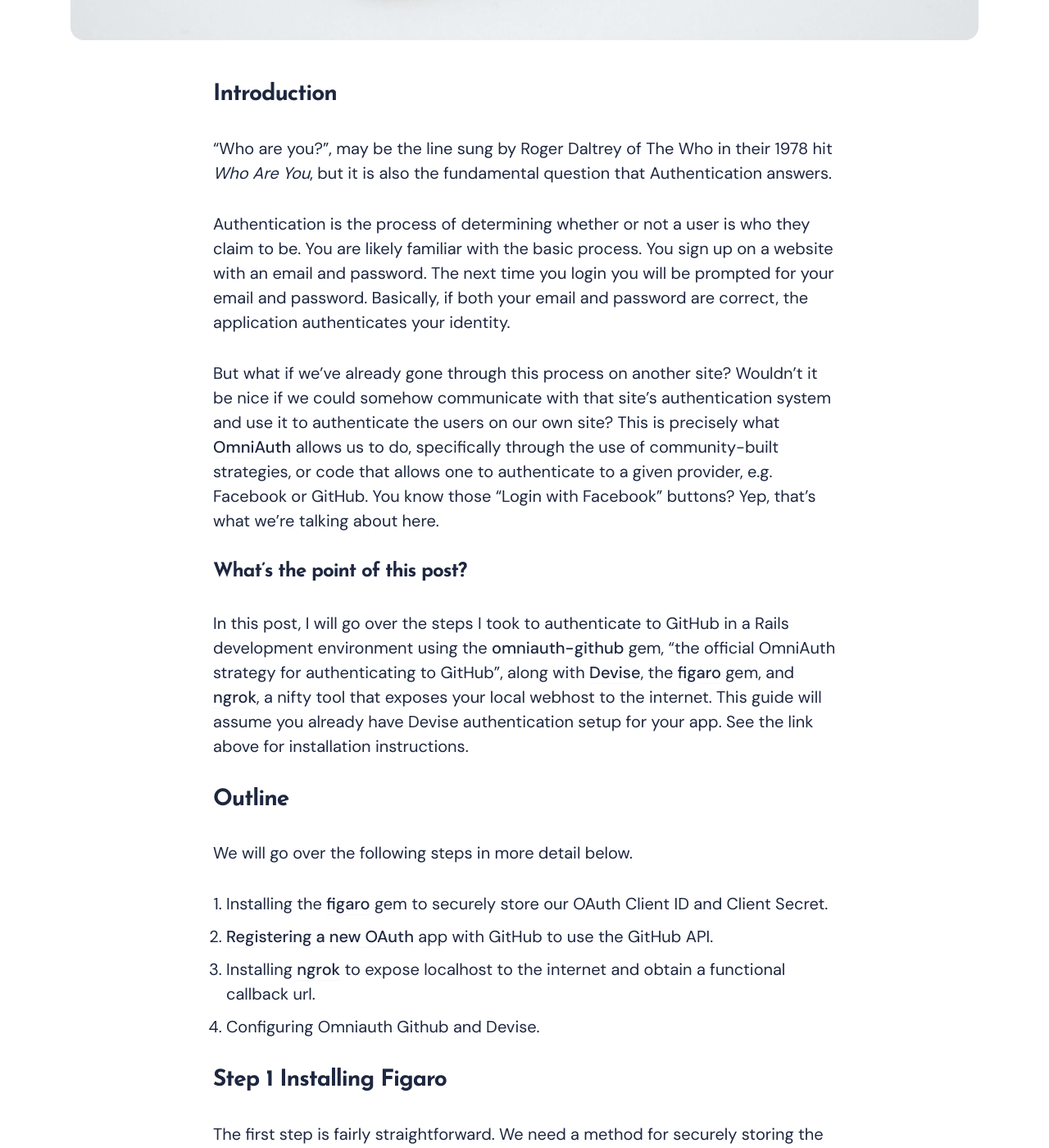
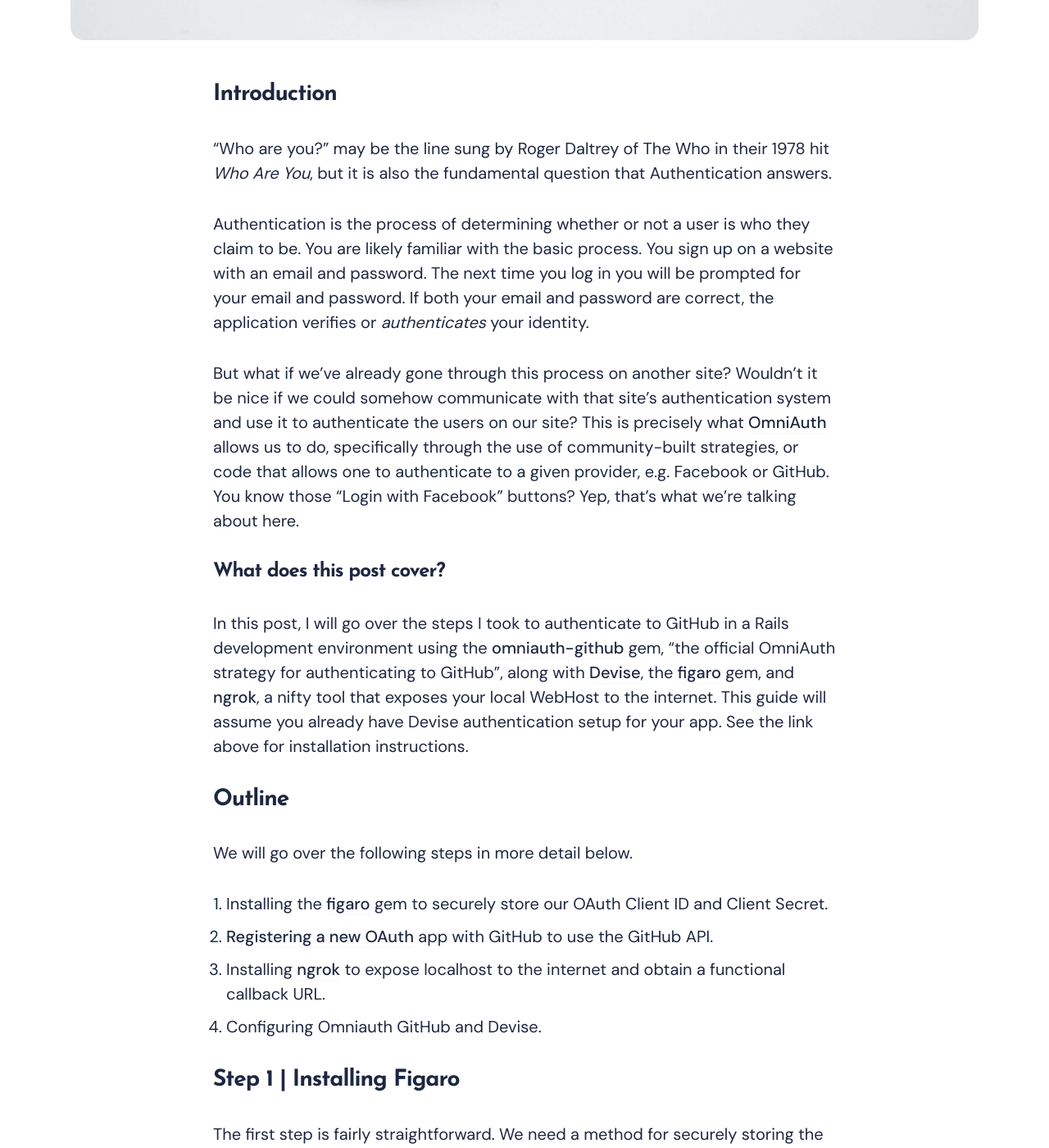
Before and after one commit to joe-mccann-dev/portfolio, a Jekyll site: the page built from _posts/2021-12-29-setting-up-omniauth-authentication-in-development.md, in a window 1280 px wide and 1400 px high, scrolled down 1197 px. Shown: the whole window at 82% size. Built offline with Jekyll 4.4.1, drawn with Linux system fonts in a browser that asks for light colours; nearby versions of some CDN libraries; some of the changed text lies outside the part shown.

Commit message:
Minor additions. Spelling and grammar fixes.

```diff
--- a/_posts/2021-12-29-setting-up-omniauth-authentication-in-development.md
+++ b/_posts/2021-12-29-setting-up-omniauth-authentication-in-development.md
@@ -9,15 +9,15 @@ comments: true
 
 ## Introduction
 
-"Who are you?", may be the line sung by Roger Daltrey of The Who in their 1978 hit _Who Are You_, but it is also the fundamental question that Authentication answers.
+"Who are you?" may be the line sung by Roger Daltrey of The Who in their 1978 hit _Who Are You_, but it is also the fundamental question that Authentication answers.
 
-Authentication is the process of determining whether or not a user is who they claim to be. You are likely familiar with the basic process. You sign up on a website with an email and password. The next time you login you will be prompted for your email and password. Basically, if both your email and password are correct, the application authenticates your identity.
+Authentication is the process of determining whether or not a user is who they claim to be. You are likely familiar with the basic process. You sign up on a website with an email and password. The next time you log in you will be prompted for your email and password. If both your email and password are correct, the application verifies or _authenticates_ your identity.
 
-But what if we've already gone through this process on another site? Wouldn't it be nice if we could somehow communicate with that site's authentication system and use it to authenticate the users on our own site? This is precisely what [OmniAuth](https://github.com/omniauth/omniauth) allows us to do, specifically through the use of community-built strategies, or code that allows one to authenticate to a given provider, e.g. Facebook or GitHub. You know those "Login with Facebook" buttons? Yep, that's what we're talking about here.
+But what if we've already gone through this process on another site? Wouldn't it be nice if we could somehow communicate with that site's authentication system and use it to authenticate the users on our site? This is precisely what [OmniAuth](https://github.com/omniauth/omniauth) allows us to do, specifically through the use of community-built strategies, or code that allows one to authenticate to a given provider, e.g. Facebook or GitHub. You know those "Login with Facebook" buttons? Yep, that's what we're talking about here.
 
-### What's the point of this post?
+### What does this post cover?
 
-In this post, I will go over the steps I took to authenticate to GitHub in a Rails development environment using the [omniauth-github](https://github.com/omniauth/omniauth-github) gem, "the official OmniAuth strategy for authenticating to GitHub", along with [Devise](https://github.com/heartcombo/devise), the [figaro](https://github.com/laserlemon/figaro) gem, and [ngrok](https://ngrok.com/), a nifty tool that exposes your local webhost to the internet. This guide will assume you already have Devise authentication setup for your app. See the link above for installation instructions.
+In this post, I will go over the steps I took to authenticate to GitHub in a Rails development environment using the [omniauth-github](https://github.com/omniauth/omniauth-github) gem, "the official OmniAuth strategy for authenticating to GitHub", along with [Devise](https://github.com/heartcombo/devise), the [figaro](https://github.com/laserlemon/figaro) gem, and [ngrok](https://ngrok.com/), a nifty tool that exposes your local WebHost to the internet. This guide will assume you already have Devise authentication setup for your app. See the link above for installation instructions.
 
 ## Outline
 
@@ -25,39 +25,39 @@ We will go over the following steps in more detail below.
 
 1. Installing the [figaro](https://github.com/laserlemon/figaro) gem to securely store our OAuth Client ID and Client Secret.
 2. [Registering a new OAuth](https://github.com/settings/developers) app with GitHub to use the GitHub API.
-3. Installing [ngrok](https://dashboard.ngrok.com/get-started/setup) to expose localhost to the internet and obtain a functional callback url.
-4. Configuring Omniauth Github and Devise.
+3. Installing [ngrok](https://dashboard.ngrok.com/get-started/setup) to expose localhost to the internet and obtain a functional callback URL.
+4. Configuring Omniauth GitHub and Devise.
 
-## Step 1 Installing Figaro
+## Step 1 | Installing Figaro
 
-The first step is fairly straightforward. We need a method for securely storing the keys we will obtain in Step 2. Figaro does this by creating a `config/application.yml` file and checks it out of version control. This way your secret key will never be pushed to GitHub and will stay on your local machine.
+The first step is fairly straightforward. We need a method for securely storing the keys we will obtain in Step 2. Figaro does this by creating a `config/application.yml` file and adding it to `.gitignore`. This way your secret key will never be pushed to GitHub and will stay on your local machine.
 
-To install figaro:
+To install Figaro:
 
-  1. Add it your your Gemfile: `gem 'figaro'`
+  1. Add it your Gemfile: `gem 'figaro'`
   2. Run `bundle install`
   3. Install figaro: `bundle exec figaro install`
 
 See the gem [documentation](https://github.com/laserlemon/figaro) for more details. This is all for now. We will return to the `config/application.yml` file generated by `bundle exec figaro install` after we register a new OAuth app on GitHub (Step 2).
 
-## Step 2 Registering an OAuth App with GitHub
+## Step 2 | Registering an OAuth App with GitHub
 
-In order to authenticate to GitHub, we must tell GitHub who we are and that we will be requesting information from its API. To do this, we must register our application as a new OAuth app. Navigate to [GitHub](https://github.com). Login and under your profile picture, click on Settings. Scroll down a bit and click on Developer Settings. Click on OAuth Apps, and finally "New OAuth App".
+To authenticate to GitHub, we must tell GitHub who we are and that we will be requesting information from its API. To do this, we must register our application as a new OAuth app. Navigate to [GitHub](https://github.com). Login and under your profile picture, click on Settings. Scroll down a bit and click on Developer Settings. Click on OAuth Apps, and finally "New OAuth App".
 
 1. Name your application
 2. Under "Homepage URL", enter `http://localhost:3000` as this is the homepage of your application in development.
 3. For "Authorization callback URL", we will need to pause and refer to Step 3.
 4. Return here after completing Step 3, Installing ngrok.
 
-## Step 3 Installing Ngrok
+## Step 3 | Installing Ngrok
 
 ### why install ngrok?
 
 - ngrok is a tool that exposes a local web server to the internet. The colloquial term for this is a _tunnel_.
-- ngrok allows us to use a callback url in development.
-- The callback url is essentially where a user is redirected after authenticating to the third party service, in this case the GitHub API via the omniauth-github library.
-- GitHub requires that this url be a public url, thus the need for a tool like ngrok.
-- After our application, located at `localhost:3000` sends a request for authentication to the GitHub API, GitHub "calls back" our publicly exposed webhost's url and our application now has an authenticated user.
+- ngrok allows us to use a callback URL in development.
+- The callback URL is essentially where a user is redirected after authenticating to the third party service, in this case, the GitHub API via the omniauth-github library.
+- GitHub requires that this URL be public, thus the need for a tool like ngrok.
+- After our application, located at `localhost:3000` sends a request for authentication to the GitHub API, GitHub "calls back" our publicly exposed WebHost's URL and our application now has an authenticated user.
 
 To install ngrok follow the [instructions](https://ngrok.com/download):
 
@@ -74,13 +74,13 @@ Note the forwarding URL.
 
 ### Returning to Step 2
 
-- Copy the second to last forwarding URL and paste it into the Github form under "Authorization callback URL".
-- Add `users/auth/github/callback` to the end of the url. This will ensure a proper redirect after authentication.
-- callback url: `http://0e30-73-119-170-171.ngrok.io/users/auth/github/callback`
+- Copy the second to last forwarding URL and paste it into the GitHub form under "Authorization callback URL".
+- Add `users/auth/github/callback` to the end of the URL. This will ensure a proper redirect after authentication.
+- callback URL: `http://0e30-73-119-170-171.ngrok.io/users/auth/github/callback`
 - Click on "Register Application".
 - Take note of your client id and client secret.
 
-### Saving client id and secret with figaro
+### Saving client id and secret with Figaro
 
 In your Rails application, navigate to `config/application.yml` and save your client id and secret:
 
@@ -102,12 +102,19 @@ development:
 
 ## Final Steps
 
-You should now be able to authenticate a GitHub user in your application in Development. Try it out with your own GitHub account!
+- Navigate to your ngrok forwarding URL (Ctrl+click from terminal), and click the "Sign in with GitHub" link you made in Step 4.
+- It may be necessary to add your ngrok domain to your list of allowed hosts in `config/environments/development`:
+{% highlight ruby %}
+  config.hosts << "0e30-73-119-170-171.ngrok.io"
+{% endhighlight %}
+- This will need to be changed if you close the terminal session that holds your ngrok session.
+- You should now be able to authenticate a GitHub user in your application in Development. Try it out with your own GitHub account!
 
 ### To move this setup to Production
 
 1. Return to Step 2:
-     - On GitHub application page, update your "Homepage URL" to `< your app's production domain name >`
+     - On GitHub application page, update your "Homepage URL" to
+     `< your app's production domain name >`
      - Update "Authorization callback URL" to `< your app's production domain name >/users/auth/github/callback`.
 2. Update your `config/application.yml` file to include a production environment.
 3. Set Heroku config variables so Heroku can access your application keys
```
Also changed, not shown: other parts of _posts/2021-12-29-setting-up-omniauth-authentication-in-development.md (+3 -3 lines).
